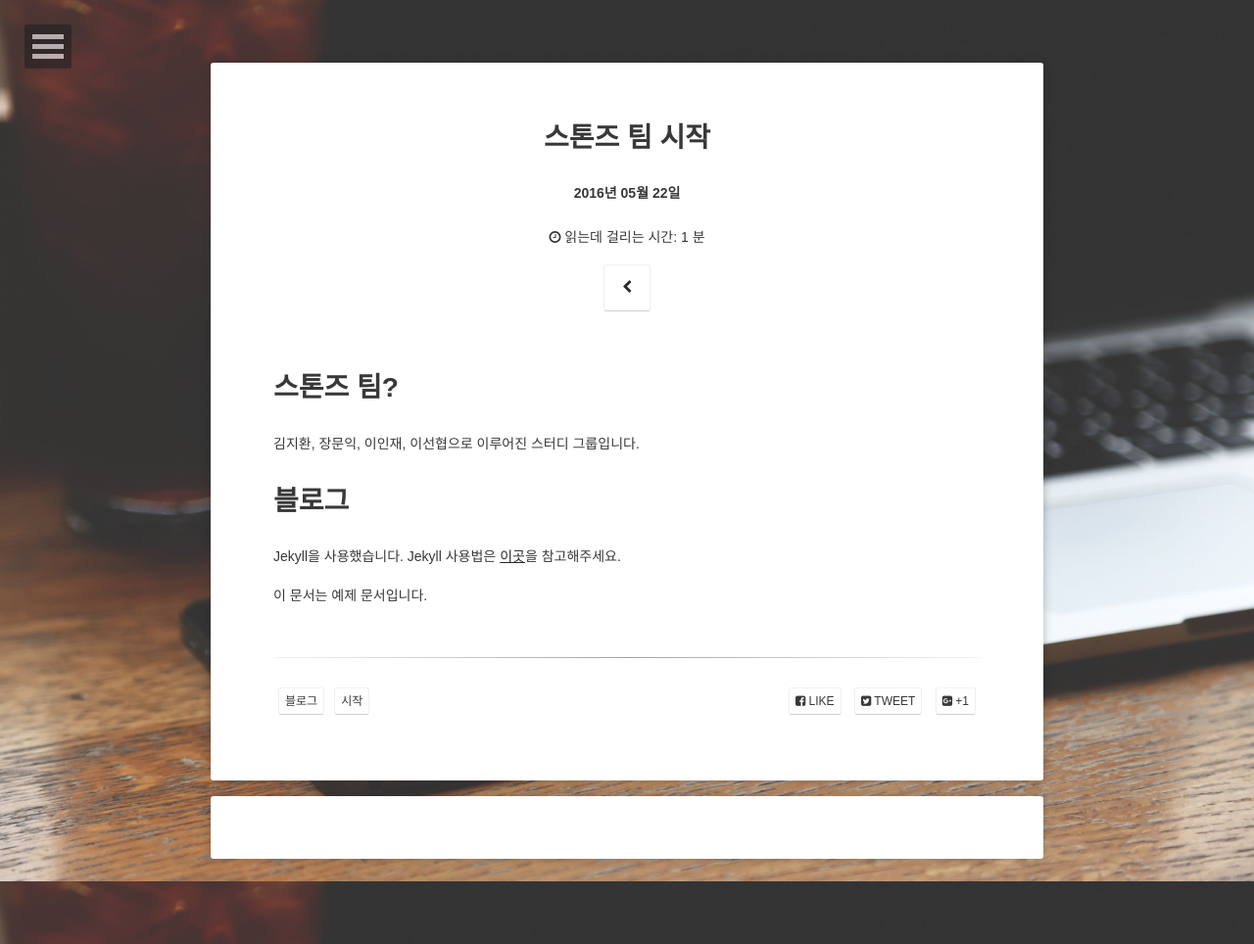
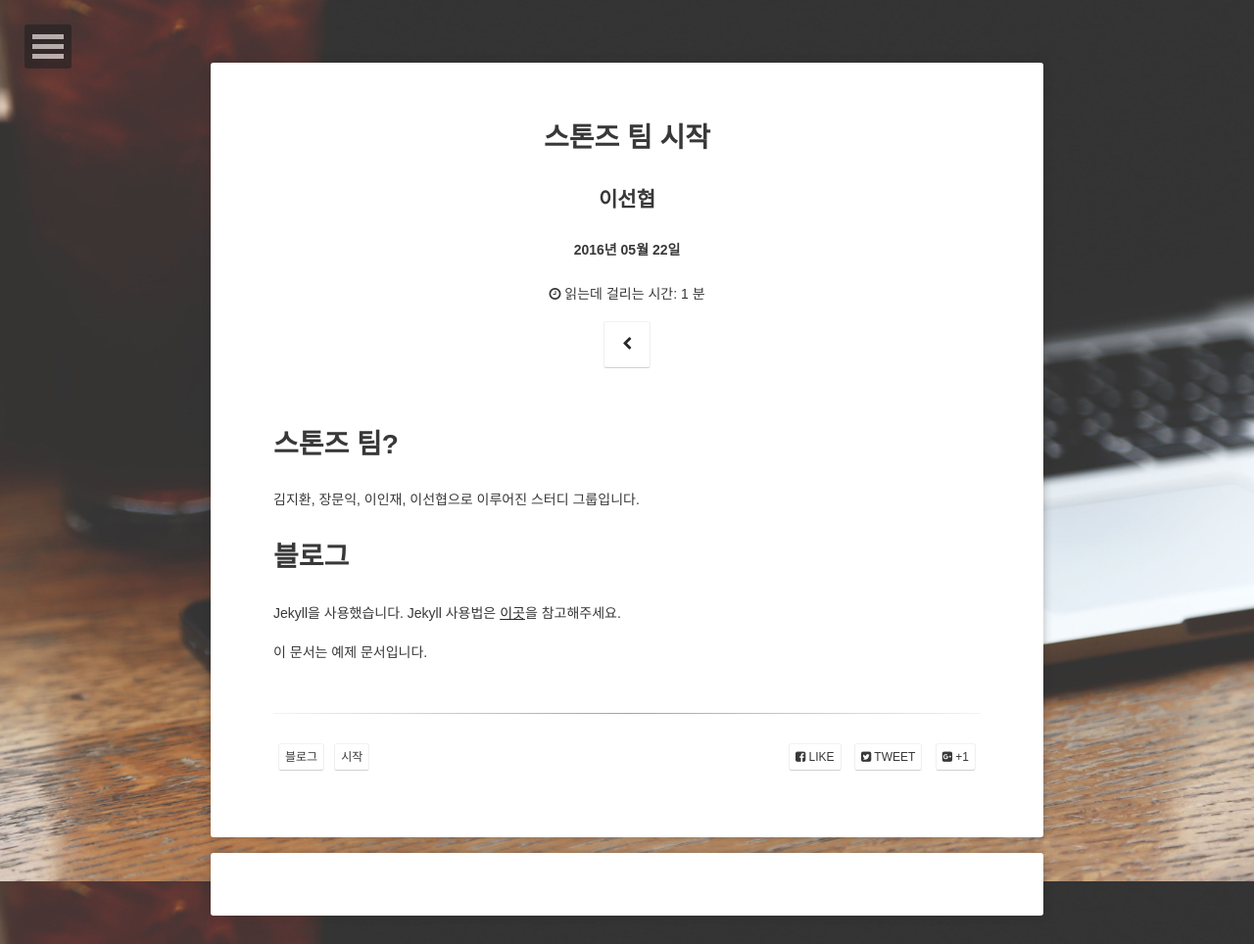
Before and after one commit to StonzeTeam/StonzeTeam.github.io, a Jekyll site: the page built from _posts/2016-05-22-스톤즈-팀-시작.md, in a window 1280 px wide. Shown: the whole page at 98% size. Built offline with Jekyll 4.4.1, drawn with Linux system fonts in a browser that asks for light colours; some web fonts are replaced; comment, search, counter and statistics services are not loaded.

Commit message:
* 작성자 추가

```diff
--- a/_layouts/post.html
+++ b/_layouts/post.html
@@ -17,6 +17,7 @@ layout: compress
             <div class="content">
                 <div class="post-title {% if page.feature %} feature {% endif %}">
                     <h1>{{ page.title }}</h1>
+					<h2>{{ page.author }}</h1>
                     <h4>{{ page.date | date: '%Y년 %m월 %d일' }}</h4>
                     {% if site.reading_time %}
                     <p class="reading-time">
--- a/_posts/2016-05-22-스톤즈-팀-시작.md
+++ b/_posts/2016-05-22-스톤즈-팀-시작.md
@@ -1,6 +1,7 @@
 ---
 layout: post
 title: "스톤즈 팀 시작"
+author: "이선협"
 date: 2016-05-22 03:00:00
 excerpt: "스톤즈 팀이 스터디한 내용을 이곳에 기록합니다"
 tags: [블로그, 시작]
```
Also changed, not shown: _posts/2016-05-22-Functional-Reactive-Programming-for-RxSwift.md (+1 -0 lines).
